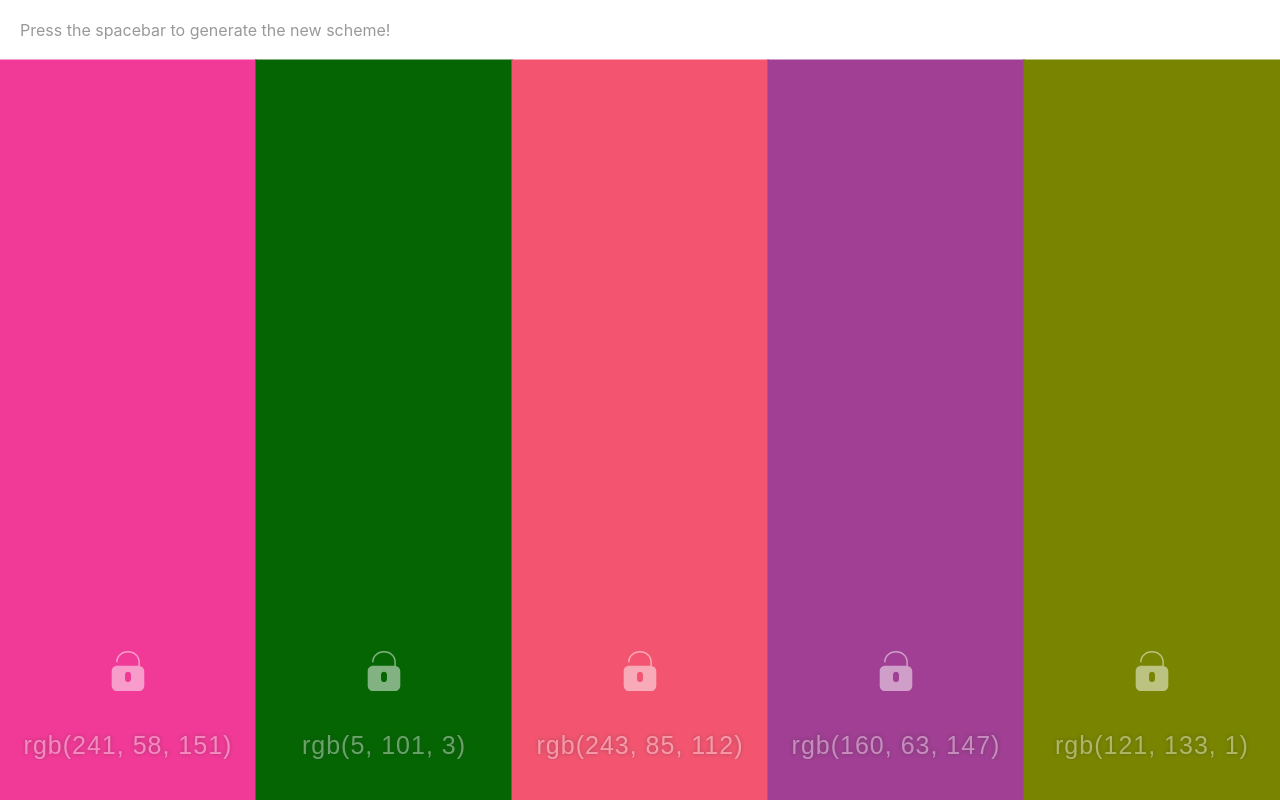
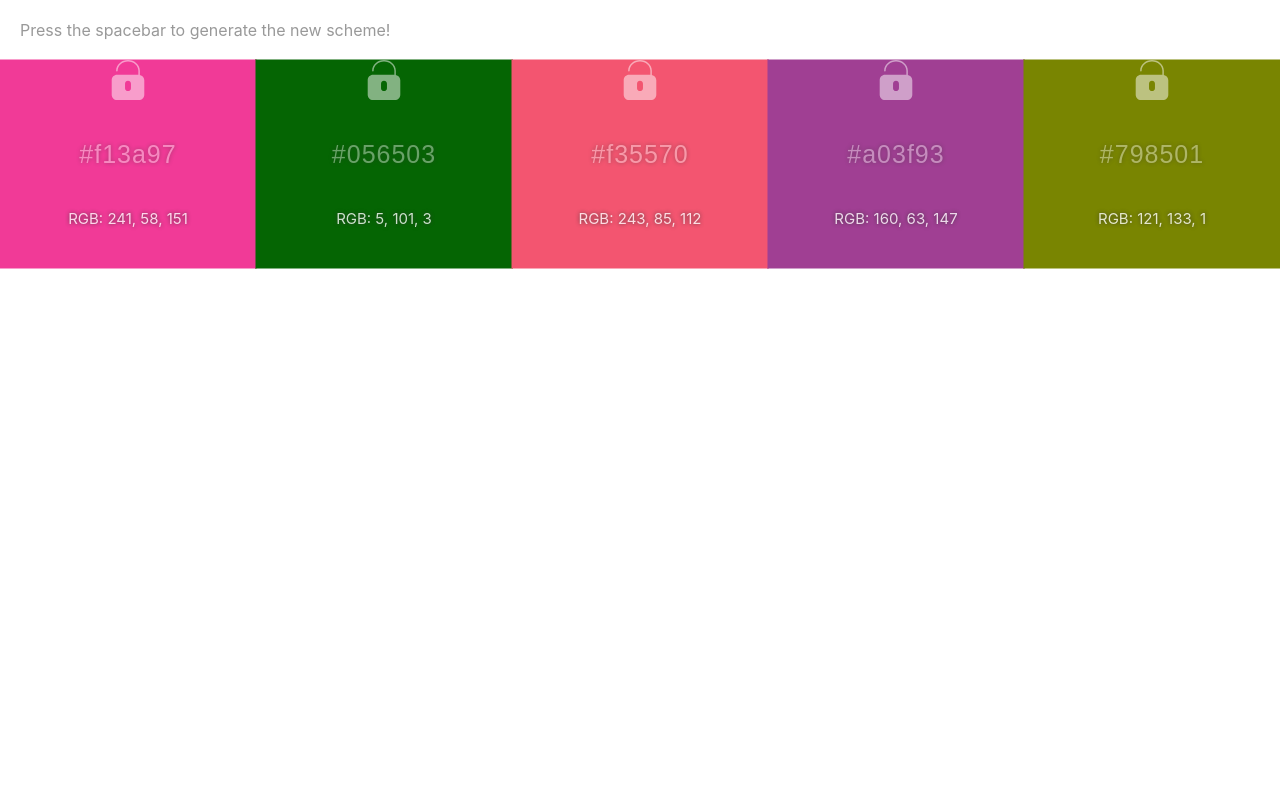
Before and after one commit to okradzemirian/color-generator, a React (Create React App) app: page / in a window 1280 px wide. Built offline with nearby package versions, Linux system fonts and the light colour scheme.

Commit message:
Improved generating for colors

```diff
--- a/package.json
+++ b/package.json
@@ -6,6 +6,7 @@
         "react": "^16.10.2",
         "react-dom": "^16.10.2",
         "react-scripts": "3.2.0",
+        "react-spring": "^8.0.27",
         "uuid": "^3.3.3"
     },
     "scripts": {
--- a/src/components/Color/Color.js
+++ b/src/components/Color/Color.js
@@ -1,4 +1,5 @@
 import React from 'react'
+import convertRgbToHex from '../../utils/convertRgbToHex'
 import styles from './Color.module.scss'
 import LockedSvg from '../../svg/Locked'
 import UnlockedSvg from '../../svg/Unlocked'
@@ -36,9 +37,11 @@ const Color = ({ id, color, locked, dispatch }) => {
             <input
                 className={styles.ColorValue}
                 type="text"
-                value={`rgb(${color})`}
+                value={convertRgbToHex(color)}
                 onClick={e => copyToClipboard(e)}
             />
+
+            <p className={styles.RgbValue}>RGB: {color}</p>
         </div>
     )
 }
--- a/src/components/Color/Color.module.scss
+++ b/src/components/Color/Color.module.scss
@@ -6,6 +6,7 @@
     justify-content: flex-end;
     align-items: center;
     flex-direction: column;
+    height: 100%;
 }
 
 .ColorValue {
@@ -19,7 +20,7 @@
     letter-spacing: 1px;
     opacity: 0.4;
     cursor: pointer;
-    margin: 4rem 0;
+    margin-top: 4rem;
 
     &:focus {
         outline: none;
@@ -28,6 +29,14 @@
     &:hover {
         opacity: 0.7;
     }
+}
+
+.RgbValue {
+    font-size: 1.5rem;
+    color: $white;
+    text-shadow: 0 0 4px $dark;
+    opacity: 0.8;
+    margin: 4rem 0;
 }
 
 .Locked,
--- a/src/components/ColorsList/ColorsList.js
+++ b/src/components/ColorsList/ColorsList.js
@@ -7,7 +7,7 @@ const ColorsList = () => {
     const { state, dispatch } = useContext(ColorsContext)
 
     return (
-        <div className={styles.ColorsList}>
+        <div className={styles.Colors}>
             {state.map((color, idx) => (
                 <Color key={idx} dispatch={dispatch} {...color} />
             ))}
--- a/src/components/ColorsList/ColorsList.module.scss
+++ b/src/components/ColorsList/ColorsList.module.scss
@@ -1,4 +1,4 @@
-.ColorsList {
+.Colors {
     display: flex;
     flex-grow: 1;
 }
--- a/src/reducers/colorsReducer.js
+++ b/src/reducers/colorsReducer.js
@@ -1,10 +1,17 @@
-import generateColors from '../utils/generateColors'
+import { generateColor } from '../utils/generateColors'
 
 const colorsReducer = (state, action) => {
     switch (action.type) {
         case 'GENERATE':
-            const lockedColors = state.filter(({ locked }) => locked)
-            return [...lockedColors, ...generateColors(5 - lockedColors.length)]
+            return state.map(color => {
+                // if color is locked return or if not generate new one
+
+                if (color.locked) {
+                    return color
+                } else {
+                    return generateColor()
+                }
+            })
         case 'LOCK':
             return state.map(color => {
                 if (color.id === action.id) {
--- /dev/null
+++ b/src/utils/convertRgbToHex.js
@@ -0,0 +1,15 @@
+const convertRgbToHex = rgb => {
+    const rgbList = rgb.split(', ')
+
+    return (
+        '#' +
+        rgbList
+            .map(color => {
+                const hex = parseInt(color, 10).toString(16)
+                return hex.length === 1 ? '0' + hex : hex
+            })
+            .join('')
+    )
+}
+
+export default convertRgbToHex
--- a/src/utils/generateColors.js
+++ b/src/utils/generateColors.js
@@ -1,6 +1,6 @@
 import uuid from 'uuid/v4'
 
-const generateColor = () => {
+export const generateColor = () => {
     const r = Math.floor(Math.random() * 256)
     const g = Math.floor(Math.random() * 256)
     const b = Math.floor(Math.random() * 256)
```
Also changed, not shown: 1 other file (tests, documents, lock files or other folders).
